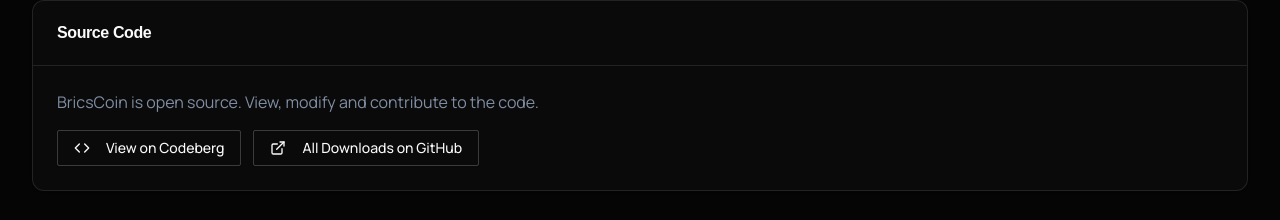
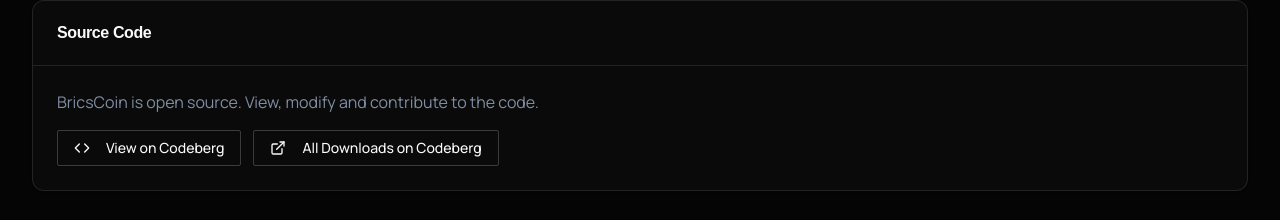
Before and after one commit to Bricscoin2026/Bricscoin, a React (Create React App) app in the folder frontend/: page /downloads in a window 1280 px wide. Shown: the part 1088-1308 px from the top of the page. Built offline with nearby package versions, Linux system fonts and the light colour scheme; no server answers; a web font is replaced by a local one.

Commit message:
auto-commit for b81f6ed2-e0f3-4a95-8336-4fa1ce6d04b3

```diff
--- a/frontend/src/pages/Downloads.jsx
+++ b/frontend/src/pages/Downloads.jsx
@@ -214,11 +214,11 @@
             <Button
               variant="outline"
               className="border-white/20"
-              onClick={() => window.open(GITHUB_RELEASES_PAGE, '_blank')}
+              onClick={() => window.open(CODEBERG_FOLDER, '_blank')}
               data-testid="codeberg-downloads-btn"
             >
               <ExternalLink className="w-4 h-4 mr-2" />
-              All Downloads on GitHub
+              All Downloads on Codeberg
             </Button>
           </div>
         </CardContent>
```
